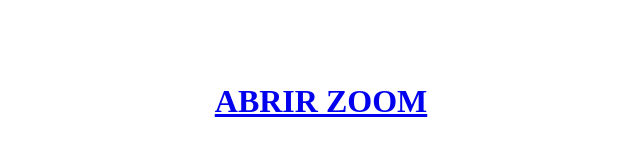
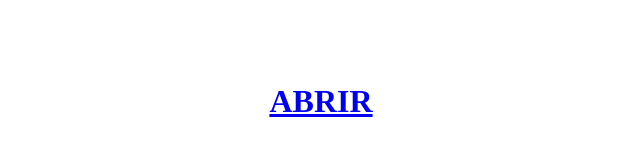
Before and after one commit to estebanequis/estebanequis.github.io, a plain HTML site: page index.html in a window 1280 px wide. Shown: the whole page, without its empty margins (319-959 px from the left). Drawn offline with Linux system fonts and the light colour scheme.

Commit message:
Update index.html

```diff
--- a/index.html
+++ b/index.html
@@ -5,6 +5,6 @@
 <body>
     <center>
         <br><br><br>
-        <h1><a href="https://google.com">ABRIR ZOOM</a></h1>
+        <h1><a href="https://studio.stream.jw.org/t/KX330iG3t4">ABRIR</a></h1>
     </center>
 </body>
```
